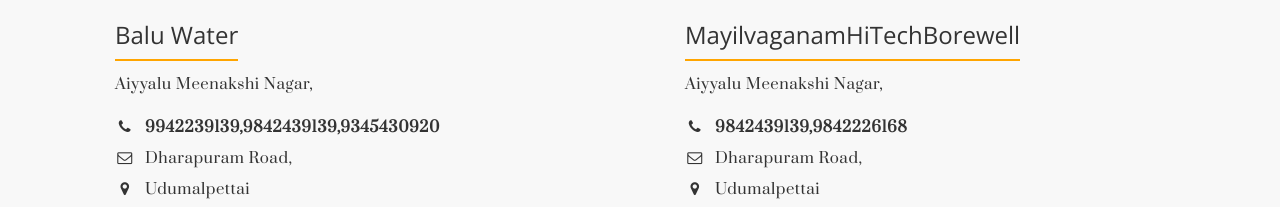
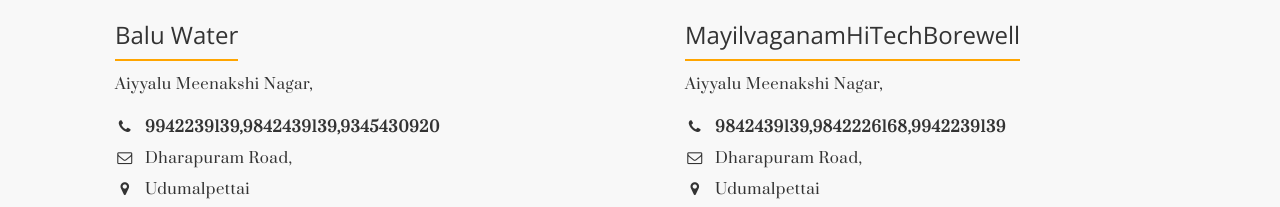
Before and after one commit to BaluWater/MainSite, a plain HTML site: page index.html in a window 1280 px wide. Shown: the part 2413-2620 px from the top of the page. Drawn offline with nearby package versions, Linux system fonts and the light colour scheme.

Commit message:
Update index.html

```diff
--- a/index.html
+++ b/index.html
@@ -330,7 +330,7 @@
                       <h3>MayilvaganamHiTechBorewell</h3>
                       <p>Aiyyalu Meenakshi Nagar,</p>
                       <address>
-                       <b> <p><i class="fa fa-phone"></i>9842439139,9842226168</p></b>
+                       <b> <p><i class="fa fa-phone"></i>9842439139,9842226168,9942239139</p></b>
                         <p><i class="fa fa-envelope-o"></i>Dharapuram Road,</p>
                         <p><i class="fa fa-map-marker"></i>Udumalpettai</p>
                       </address>
```
